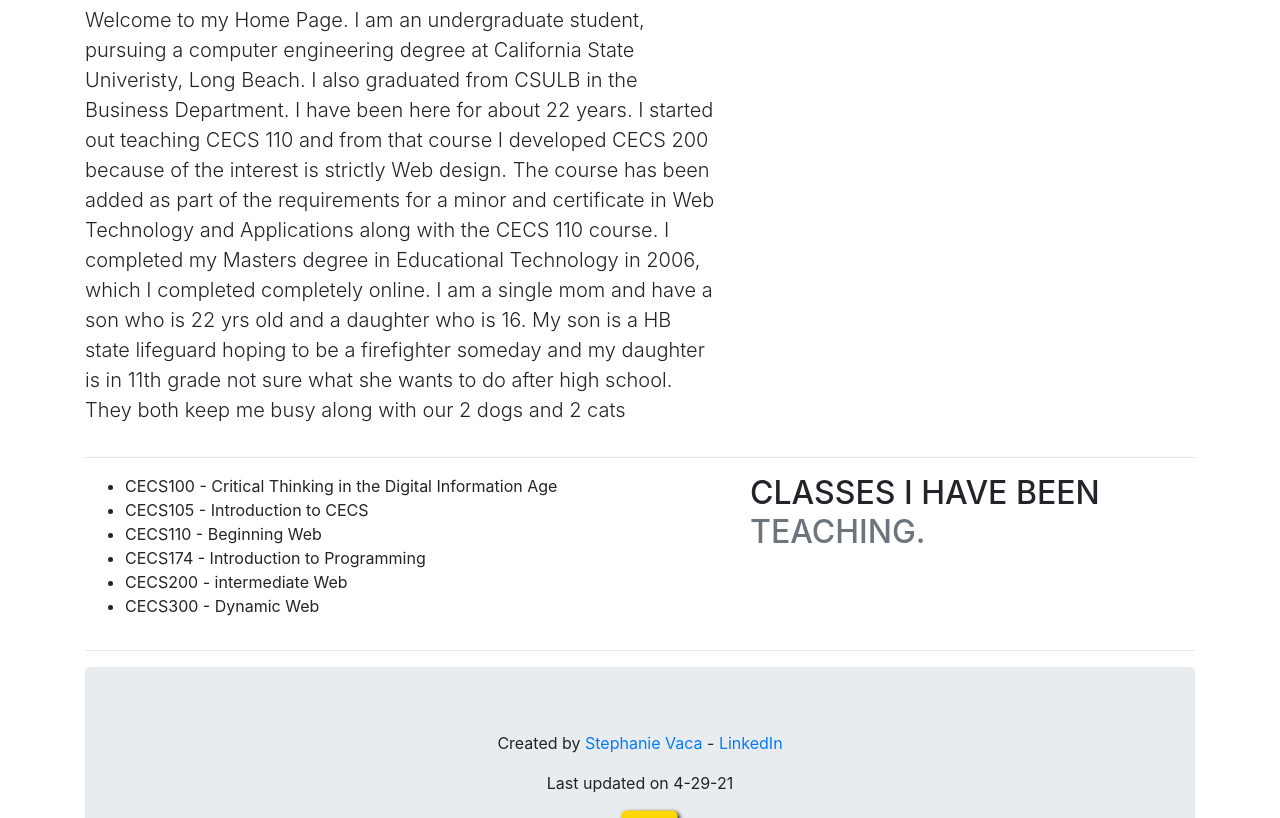
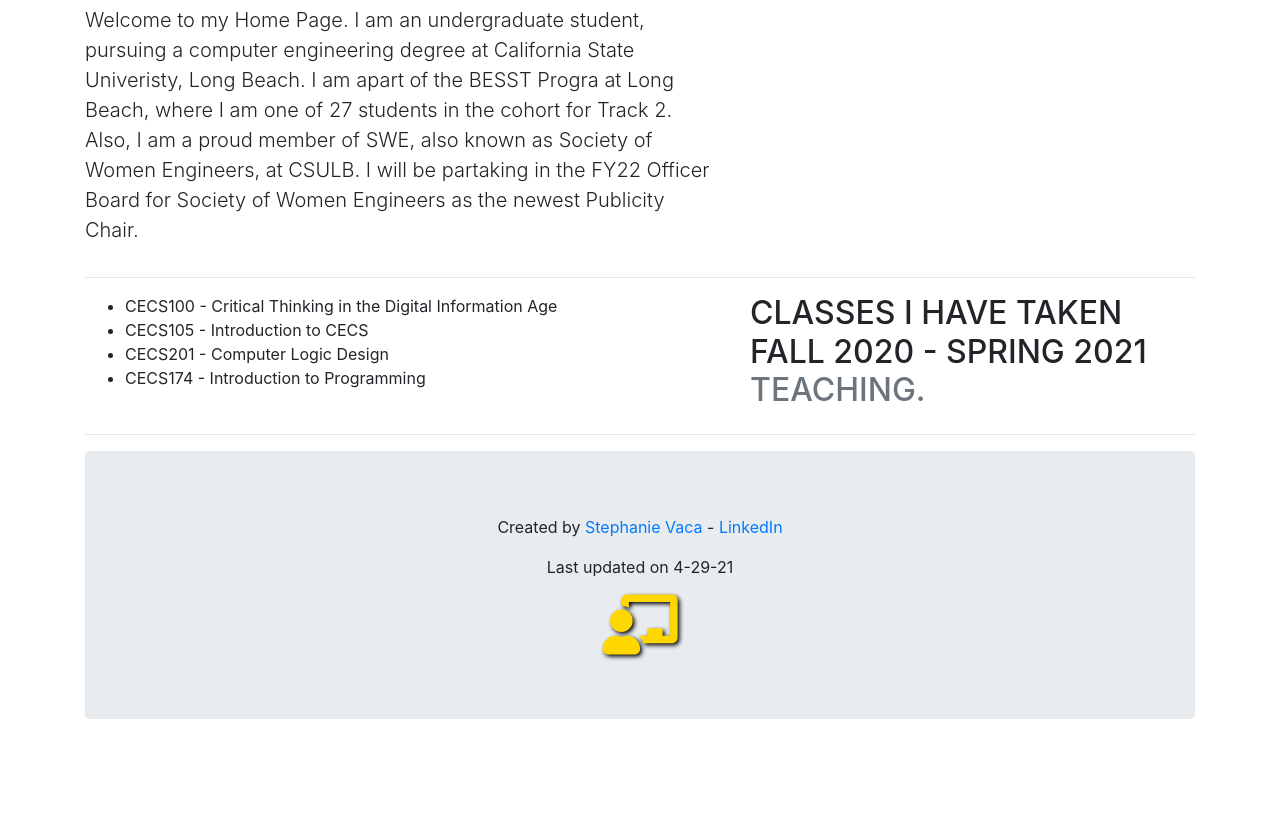
Before and after one commit to stephanievaca/Bootstrap, a plain HTML site: page index.html in a window 1280 px wide. Shown: the part 340-1158 px from the top of the page. After the commit the page ends 1059 px from the top, so only its background shows below. Drawn offline with nearby package versions, Linux system fonts and the light colour scheme.

Commit message:
Update index.html

```diff
--- a/index.html
+++ b/index.html
@@ -29,9 +29,7 @@
     <div class="row featurette">
       <div class="col-md-7">
         <h2 class="featurette-heading">A LITTLE ABOUT <span class="text-muted">ME.</span></h2>
-        <p class="lead">Welcome to my Home Page. I am an undergraduate student, pursuing a computer engineering degree at California State Univeristy, Long Beach. I also graduated from CSULB in the Business Department. I have been here for about 22 years. I started out teaching CECS 110 and from that course I developed CECS 200 because of the interest is strictly Web design. The course has been added as part of the requirements for a minor and certificate in Web Technology and Applications along with the CECS 110 course. I completed my Masters degree in Educational Technology in 2006, which I completed completely online.
-
-I am a single mom and have a son who is 22 yrs old and a daughter who is 16. My son is a HB state lifeguard hoping to be a firefighter someday and my daughter is in 11th grade not sure what she wants to do after high school. They both keep me busy along with our 2 dogs and 2 cats</p>
+        <p class="lead">Welcome to my Home Page. I am an undergraduate student, pursuing a computer engineering degree at California State Univeristy, Long Beach. I am apart of the BESST Progra at Long Beach, where I am one of 27 students in the cohort for Track 2. Also, I am a proud member of SWE, also known as Society of Women Engineers, at CSULB. I will be partaking in the FY22 Officer Board for Society of Women Engineers as the newest Publicity Chair.</p>
       </div>
       <div class="col-md-5">
         <img src="allenr6x6.jpg" alt="Stephanie Vaca" width="400" height="400">
@@ -46,16 +44,14 @@ I am a single mom and have a son who is 22 yrs old and a daughter who is 16. My
           <ul>
           <li>CECS100 - Critical Thinking in the Digital Information Age</li>
             <li>CECS105 - Introduction to CECS</li>
-          <li>CECS110 - Beginning Web</li>
+          <li>CECS201 - Computer Logic Design</li>
             <li>CECS174 - Introduction to Programming</li>
-            <li>CECS200 - intermediate Web</li>
-            <li>CECS300 - Dynamic Web</li>
 
           </ul>
 
       </div>
       <div class="col-md-5">
-         <h2 class="featurette-heading">CLASSES I HAVE BEEN  <span class="text-muted">TEACHING.</span></h2>
+         <h2 class="featurette-heading">CLASSES I HAVE TAKEN FALL 2020 - SPRING 2021  <span class="text-muted">TEACHING.</span></h2>
       </div>
     </div>
 
```
